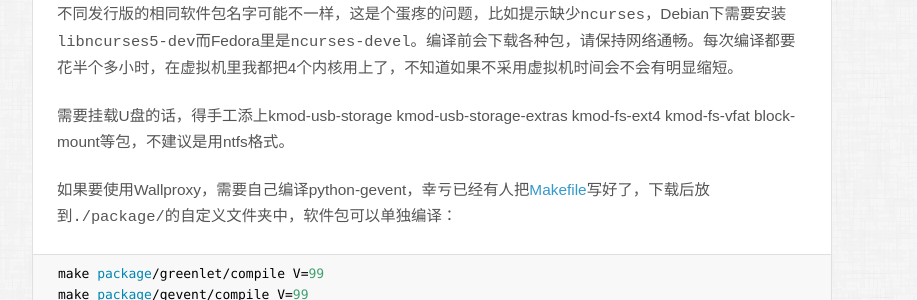
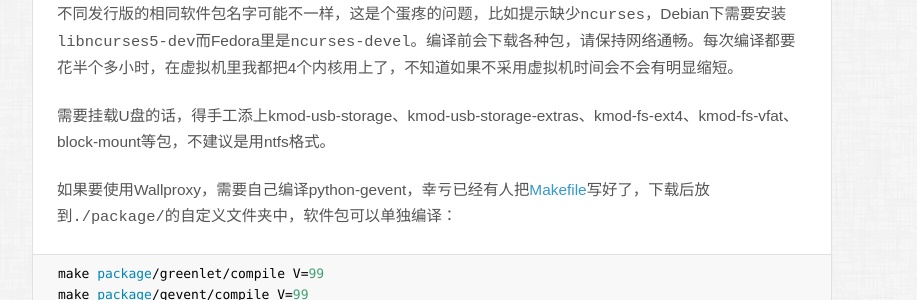
Before and after one commit to gyteng/gyteng.github.com, a Jekyll site: the page built from _posts/2013-04-15-wr720n.markdown, in a window 1280 px wide and 900 px high, scrolled down 1901 px. Shown: the part 211-511 px from the top of the window, without its empty margins (208-1125 px from the left). Built offline with Jekyll 4.4.1, drawn with Linux system fonts in a browser that asks for light colours; some web fonts are replaced; Markdown is read by kramdown in place of the engine named in the settings; comment, search, counter and statistics services are not loaded.

Commit message:
From Amazon EC2

```diff
--- a/_posts/2013-04-15-wr720n.markdown
+++ b/_posts/2013-04-15-wr720n.markdown
@@ -79,7 +79,7 @@ OpenWrt 12.09 正式版貌似出来了，但仍旧没有支持 WR720N，只好
 
 现在可以编译了，注意不能使用root账户编译。`make menuconfig`会检查缺少的包，依次安装既可。Linux下不同发行版的相同软件包名字可能不一样，这是个蛋疼的问题，比如提示缺少`ncurses`，Debian下需要安装`libncurses5-dev`而Fedora里是`ncurses-devel`。编译前会下载各种包，请保持网络通畅。每次编译都要花半个多小时，在虚拟机里我都把4个内核用上了，不知道如果不采用虚拟机时间会不会有明显缩短。
 
-需要挂载U盘的话，得手工添上kmod-usb-storage kmod-usb-storage-extras kmod-fs-ext4 kmod-fs-vfat block-mount等包，不建议是用ntfs格式。
+需要挂载U盘的话，得手工添上kmod-usb-storage、kmod-usb-storage-extras、kmod-fs-ext4、kmod-fs-vfat、block-mount等包，不建议是用ntfs格式。
 
 如果要使用Wallproxy，需要自己编译python-gevent，幸亏已经有人把[Makefile](https://wallproxy.googlecode.com/files/sdk_mf.zip)写好了，下载后放到`./package/`的自定义文件夹中，软件包可以单独编译：
 
```
